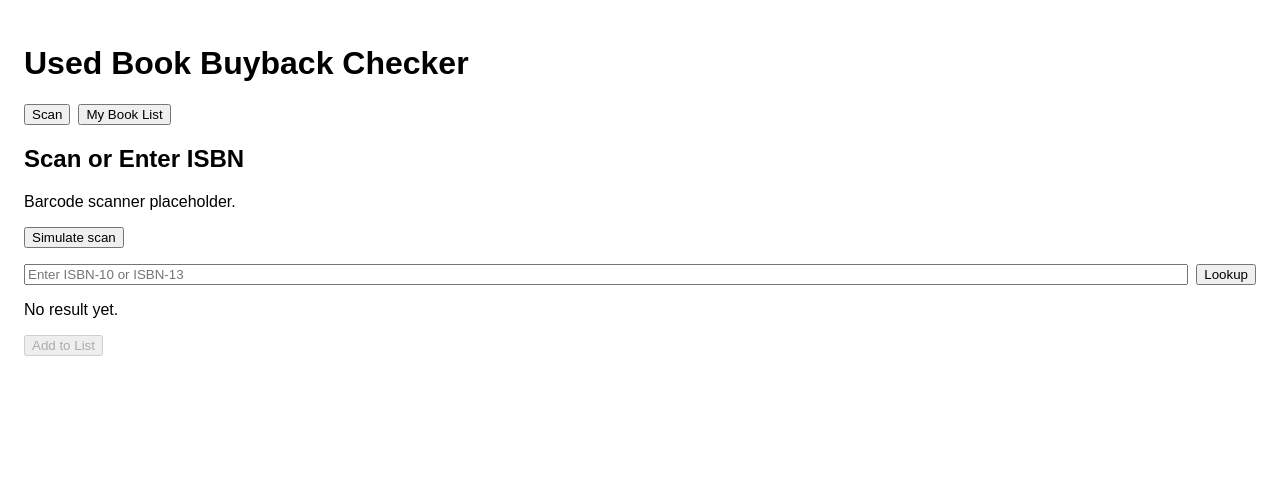
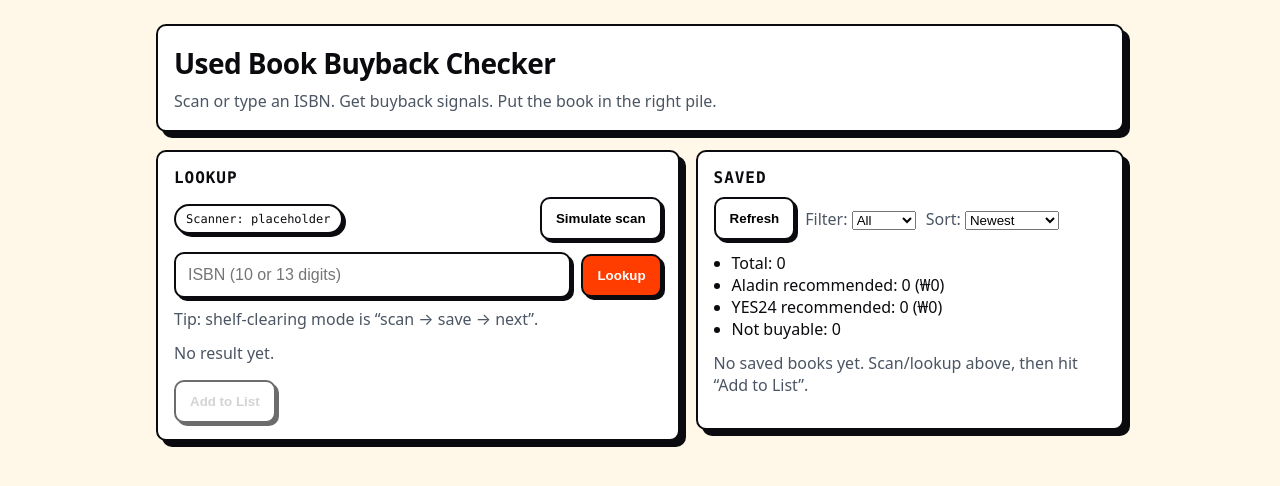
Before and after one commit to ers123/used-book-pwa, a React (Vite) app: page / in a window 1280 px wide. Shown: the top 486 px of the page. Built offline with nearby package versions, Linux system fonts and the light colour scheme.

Commit message:
feat: neobrutalist one-page UI polish

```diff
--- a/src/App.tsx
+++ b/src/App.tsx
@@ -3,29 +3,26 @@ import ScanPage from './pages/ScanPage';
 import ListPage from './pages/ListPage';
 
 const App: React.FC = () => {
-  const [view, setView] = React.useState<'scan' | 'list'>('scan');
+  return (
+    <main className="container">
+      <header className="header">
+        <h1 className="title">Used Book Buyback Checker</h1>
+        <p className="subtitle">
+          Scan or type an ISBN. Get buyback signals. Put the book in the right pile.
+        </p>
+      </header>
 
-  return (
-    <main style={{ padding: '1rem', fontFamily: 'sans-serif' }}>
-      <h1>Used Book Buyback Checker</h1>
-      <nav style={{ display: 'flex', gap: '0.5rem', margin: '1rem 0' }}>
-        <button
-          type="button"
-          onClick={() => setView('scan')}
-          aria-current={view === 'scan' ? 'page' : undefined}
-        >
-          Scan
-        </button>
-        <button
-          type="button"
-          onClick={() => setView('list')}
-          aria-current={view === 'list' ? 'page' : undefined}
-        >
-          My Book List
-        </button>
-      </nav>
+      <div className="grid">
+        <div className="panel">
+          <h2 className="panelTitle">Lookup</h2>
+          <ScanPage />
+        </div>
 
-      {view === 'scan' ? <ScanPage /> : <ListPage />}
+        <div className="panel">
+          <h2 className="panelTitle">Saved</h2>
+          <ListPage />
+        </div>
+      </div>
     </main>
   );
 };
--- a/src/components/BarcodeScanner.tsx
+++ b/src/components/BarcodeScanner.tsx
@@ -7,9 +7,9 @@ interface Props {
 const BarcodeScanner: React.FC<Props> = ({ onDetected }) => {
   // TODO: integrate zxing/Quagga. This is a placeholder to keep wiring simple.
   return (
-    <div>
-      <p>Barcode scanner placeholder.</p>
-      <button type="button" onClick={() => onDetected?.('9781234567890')}>
+    <div className="row" style={{ justifyContent: 'space-between', flexWrap: 'wrap' }}>
+      <span className="pill">Scanner: placeholder</span>
+      <button className="button" type="button" onClick={() => onDetected?.('9781234567890')}>
         Simulate scan
       </button>
     </div>
--- a/src/components/BookResultCard.tsx
+++ b/src/components/BookResultCard.tsx
@@ -5,19 +5,37 @@ interface Props {
   quote?: BookQuote;
 }
 
+function formatWon(value: number) {
+  return `₩${value.toLocaleString()}`;
+}
+
 const BookResultCard: React.FC<Props> = ({ quote }) => {
   if (!quote) {
-    return <p>No result yet.</p>;
+    return <p className="muted" style={{ marginTop: 12 }}>No result yet.</p>;
   }
 
+  const recommendationLabel =
+    quote.recommendation === 'aladin'
+      ? 'Aladin'
+      : quote.recommendation === 'yes24'
+        ? 'YES24'
+        : 'None';
+
   return (
-    <article style={{ border: '1px solid #e5e7eb', padding: '1rem' }}>
-      <h3>{quote.title} ({quote.isbn})</h3>
-      <ul>
-        <li>Aladin: {quote.aladin.is_buyable ? `${quote.aladin.price}₩` : 'Not buyable'}</li>
-        <li>YES24: {quote.yes24.is_buyable ? `${quote.yes24.price}₩` : 'Not buyable'}</li>
-      </ul>
-      <p>Recommendation: {quote.recommendation}</p>
+    <article className="resultCard">
+      <div className="row" style={{ justifyContent: 'space-between', alignItems: 'baseline', flexWrap: 'wrap' }}>
+        <h3 className="resultTitle">
+          {quote.title} <span className="muted">({quote.isbn})</span>
+        </h3>
+        <span className="pill pillAccent">Rec: {recommendationLabel}</span>
+      </div>
+
+      <dl className="kv">
+        <dt>Aladin</dt>
+        <dd>{quote.aladin.is_buyable ? formatWon(quote.aladin.price) : 'Not buyable'}</dd>
+        <dt>YES24</dt>
+        <dd>{quote.yes24.is_buyable ? formatWon(quote.yes24.price) : 'Not buyable'}</dd>
+      </dl>
     </article>
   );
 };
--- a/src/lib/storage.ts
+++ b/src/lib/storage.ts
@@ -16,4 +16,5 @@ export function saveQuote(quote: BookQuote): void {
   const withoutOld = existing.filter((item) => item.isbn !== quote.isbn);
   const next = [{ ...quote, timestamp: new Date().toISOString() }, ...withoutOld];
   localStorage.setItem(STORAGE_KEY, JSON.stringify(next));
+  window.dispatchEvent(new Event('book-quotes-updated'));
 }
--- a/src/main.tsx
+++ b/src/main.tsx
@@ -1,6 +1,7 @@
 import React from 'react';
 import ReactDOM from 'react-dom/client';
 import App from './App';
+import './styles.css';
 
 const root = document.getElementById('root');
 
--- a/src/pages/ListPage.tsx
+++ b/src/pages/ListPage.tsx
@@ -13,6 +13,9 @@ const ListPage: React.FC = () => {
 
   React.useEffect(() => {
     refresh();
+    const onUpdated = () => refresh();
+    window.addEventListener('book-quotes-updated', onUpdated);
+    return () => window.removeEventListener('book-quotes-updated', onUpdated);
   }, []);
 
   const filtered = quotes.filter((q) => (filter === 'all' ? true : q.recommendation === filter));
@@ -41,14 +44,13 @@ const ListPage: React.FC = () => {
 
   return (
     <section>
-      <h2>My Book List</h2>
-      <div style={{ display: 'flex', gap: '0.5rem', flexWrap: 'wrap', margin: '0.5rem 0 1rem' }}>
-        <button type="button" onClick={refresh}>
+      <div className="row" style={{ flexWrap: 'wrap' }}>
+        <button className="button buttonGhost" type="button" onClick={refresh}>
           Refresh
         </button>
 
         <label>
-          Filter:{' '}
+          <span className="muted">Filter:</span>{' '}
           <select value={filter} onChange={(e) => setFilter(e.target.value as Provider | 'all')}>
             <option value="all">All</option>
             <option value="aladin">Aladin</option>
@@ -58,7 +60,7 @@ const ListPage: React.FC = () => {
         </label>
 
         <label>
-          Sort:{' '}
+          <span className="muted">Sort:</span>{' '}
           <select value={sort} onChange={(e) => setSort(e.target.value as typeof sort)}>
             <option value="timestamp_desc">Newest</option>
             <option value="price_desc">Price (desc)</option>
@@ -66,7 +68,7 @@ const ListPage: React.FC = () => {
         </label>
       </div>
 
-      <ul>
+      <ul style={{ margin: '12px 0 0', paddingLeft: 18 }}>
         <li>Total: {quotes.length}</li>
         <li>Aladin recommended: {counts.aladin} (₩{totals.aladin})</li>
         <li>YES24 recommended: {counts.yes24} (₩{totals.yes24})</li>
@@ -74,23 +76,25 @@ const ListPage: React.FC = () => {
       </ul>
 
       {sorted.length === 0 ? (
-        <p style={{ marginTop: '1rem' }}>No saved books yet.</p>
+        <p className="muted" style={{ marginTop: 12 }}>
+          No saved books yet. Scan/lookup above, then hit “Add to List”.
+        </p>
       ) : (
-        <div style={{ overflowX: 'auto', marginTop: '1rem' }}>
-          <table cellPadding={8} style={{ borderCollapse: 'collapse', width: '100%' }}>
+        <div className="tableWrap">
+          <table>
             <thead>
               <tr>
-                <th align="left">ISBN</th>
-                <th align="left">Title</th>
-                <th align="left">Aladin</th>
-                <th align="left">YES24</th>
-                <th align="left">Rec</th>
-                <th align="left">Saved</th>
+                <th>ISBN</th>
+                <th>Title</th>
+                <th>Aladin</th>
+                <th>YES24</th>
+                <th>Rec</th>
+                <th>Saved</th>
               </tr>
             </thead>
             <tbody>
               {sorted.map((q) => (
-                <tr key={q.isbn} style={{ borderTop: '1px solid #e5e7eb' }}>
+                <tr key={q.isbn}>
                   <td>{q.isbn}</td>
                   <td>{q.title}</td>
                   <td>{q.aladin.is_buyable ? `₩${q.aladin.price}` : '-'}</td>
--- a/src/pages/ScanPage.tsx
+++ b/src/pages/ScanPage.tsx
@@ -33,7 +33,7 @@ const ScanPage: React.FC = () => {
     event.preventDefault();
     const candidate = normalizedIsbn;
     if (candidate.length !== 10 && candidate.length !== 13) {
-      setError('Enter a 10- or 13-digit ISBN');
+      setError('Enter ISBN-10 or ISBN-13 (numbers only).');
       return;
     }
     void lookup(candidate);
@@ -41,7 +41,6 @@ const ScanPage: React.FC = () => {
 
   return (
     <section>
-      <h2>Scan or Enter ISBN</h2>
       <BarcodeScanner
         onDetected={(isbn) => {
           setIsbnInput(isbn);
@@ -49,26 +48,35 @@ const ScanPage: React.FC = () => {
         }}
       />
 
-      <form onSubmit={onSubmit} style={{ display: 'flex', gap: '0.5rem', margin: '1rem 0' }}>
+      <form onSubmit={onSubmit} className="row" style={{ marginTop: 12 }}>
         <input
           value={isbnInput}
           onChange={(e) => setIsbnInput(e.target.value)}
           inputMode="numeric"
-          placeholder="Enter ISBN-10 or ISBN-13"
+          placeholder="ISBN (10 or 13 digits)"
           aria-label="ISBN"
-          style={{ flex: 1 }}
+          className="field"
         />
-        <button type="submit" disabled={loading}>
+        <button className="button buttonPrimary" type="submit" disabled={loading}>
           {loading ? 'Looking up…' : 'Lookup'}
         </button>
       </form>
 
-      {error ? <p style={{ color: '#b91c1c' }}>{error}</p> : null}
+      <p className="muted" style={{ margin: '10px 0 0' }}>
+        Tip: shelf-clearing mode is “scan → save → next”.
+      </p>
+
+      {error ? (
+        <p className="error" style={{ margin: '10px 0 0' }}>
+          {error}
+        </p>
+      ) : null}
 
       <BookResultCard quote={quote} />
 
-      <div style={{ marginTop: '1rem' }}>
+      <div className="row" style={{ marginTop: 12 }}>
         <button
+          className="button buttonGhost"
           type="button"
           disabled={!quote || loading}
           onClick={() => {
@@ -79,7 +87,7 @@ const ScanPage: React.FC = () => {
         >
           Add to List
         </button>
-        {saved ? <span style={{ marginLeft: '0.5rem' }}>Saved.</span> : null}
+        {saved ? <span className="pill">Saved</span> : null}
       </div>
     </section>
   );
--- /dev/null
+++ b/src/styles.css
@@ -0,0 +1,237 @@
+:root {
+  --bg: #fff7e8;
+  --panel: #ffffff;
+  --ink: #0b0b0f;
+  --muted: #4b5563;
+  --border: 2px solid var(--ink);
+  --shadow: 6px 6px 0 var(--ink);
+  --shadow-sm: 3px 3px 0 var(--ink);
+  --radius: 10px;
+  --accent: #ff3d00;
+  --accent-2: #2d7dff;
+  --danger: #b91c1c;
+}
+
+* {
+  box-sizing: border-box;
+}
+
+html,
+body {
+  height: 100%;
+}
+
+body {
+  margin: 0;
+  background: var(--bg);
+  color: var(--ink);
+  font-family: ui-sans-serif, system-ui, -apple-system, Segoe UI, Roboto, Helvetica, Arial, "Apple Color Emoji",
+    "Segoe UI Emoji";
+}
+
+a {
+  color: inherit;
+}
+
+.container {
+  max-width: 1000px;
+  margin: 0 auto;
+  padding: 24px 16px 64px;
+}
+
+.header {
+  border: var(--border);
+  background: var(--panel);
+  box-shadow: var(--shadow);
+  border-radius: var(--radius);
+  padding: 18px 16px;
+}
+
+.title {
+  margin: 0;
+  font-size: 28px;
+  letter-spacing: -0.02em;
+}
+
+.subtitle {
+  margin: 8px 0 0;
+  color: var(--muted);
+  line-height: 1.4;
+}
+
+.grid {
+  margin-top: 18px;
+  display: grid;
+  grid-template-columns: 1fr;
+  gap: 16px;
+}
+
+@media (min-width: 900px) {
+  .grid {
+    grid-template-columns: 1.1fr 0.9fr;
+    align-items: start;
+  }
+}
+
+.panel {
+  border: var(--border);
+  background: var(--panel);
+  box-shadow: var(--shadow);
+  border-radius: var(--radius);
+  padding: 16px;
+}
+
+.panelTitle {
+  margin: 0 0 10px;
+  font-size: 16px;
+  text-transform: uppercase;
+  letter-spacing: 0.06em;
+  font-family: ui-monospace, SFMono-Regular, Menlo, Monaco, Consolas, "Liberation Mono", "Courier New", monospace;
+}
+
+.row {
+  display: flex;
+  gap: 10px;
+  align-items: center;
+}
+
+.field {
+  width: 100%;
+  padding: 12px 12px;
+  border: var(--border);
+  border-radius: var(--radius);
+  background: #fff;
+  box-shadow: var(--shadow-sm);
+  font-size: 16px;
+}
+
+.field:focus {
+  outline: 3px solid rgba(45, 125, 255, 0.35);
+  outline-offset: 2px;
+}
+
+.button {
+  padding: 12px 14px;
+  border: var(--border);
+  border-radius: var(--radius);
+  background: #fff;
+  box-shadow: var(--shadow-sm);
+  font-weight: 700;
+  cursor: pointer;
+  white-space: nowrap;
+}
+
+.button:hover {
+  transform: translate(-1px, -1px);
+}
+
+.button:active {
+  transform: translate(1px, 1px);
+  box-shadow: none;
+}
+
+.button[disabled] {
+  cursor: not-allowed;
+  opacity: 0.6;
+  transform: none;
+}
+
+.buttonPrimary {
+  background: var(--accent);
+  color: #fff;
+}
+
+.buttonGhost {
+  background: #fff;
+}
+
+.muted {
+  color: var(--muted);
+}
+
+.error {
+  color: var(--danger);
+  font-weight: 600;
+}
+
+.pill {
+  display: inline-flex;
+  align-items: center;
+  border: var(--border);
+  border-radius: 999px;
+  padding: 6px 10px;
+  box-shadow: var(--shadow-sm);
+  font-family: ui-monospace, SFMono-Regular, Menlo, Monaco, Consolas, "Liberation Mono", "Courier New", monospace;
+  font-size: 12px;
+  background: #fff;
+}
+
+.pillAccent {
+  background: #fff;
+  border-color: var(--ink);
+}
+
+.resultCard {
+  margin-top: 12px;
+  border: var(--border);
+  border-radius: var(--radius);
+  background: #fff;
+  box-shadow: var(--shadow-sm);
+  padding: 14px;
+}
+
+.resultTitle {
+  margin: 0 0 8px;
+  font-size: 16px;
+}
+
+.kv {
+  margin: 0;
+  display: grid;
+  grid-template-columns: 120px 1fr;
+  gap: 6px 10px;
+}
+
+.kv dt {
+  color: var(--muted);
+}
+
+.kv dd {
+  margin: 0;
+  font-weight: 700;
+}
+
+.tableWrap {
+  margin-top: 12px;
+  overflow-x: auto;
+  border: var(--border);
+  border-radius: var(--radius);
+  box-shadow: var(--shadow-sm);
+}
+
+table {
+  width: 100%;
+  border-collapse: collapse;
+  background: #fff;
+}
+
+th,
+td {
+  padding: 10px 10px;
+  border-bottom: 1px solid rgba(11, 11, 15, 0.15);
+  text-align: left;
+  vertical-align: top;
+  font-size: 14px;
+}
+
+th {
+  font-family: ui-monospace, SFMono-Regular, Menlo, Monaco, Consolas, "Liberation Mono", "Courier New", monospace;
+  font-size: 12px;
+  letter-spacing: 0.06em;
+  text-transform: uppercase;
+  background: rgba(11, 11, 15, 0.04);
+}
+
+tr:last-child td {
+  border-bottom: none;
+}
```
Also changed, not shown: tasks/todo.md (+19 -0 lines), vite.config.ts (+10 -9 lines).
